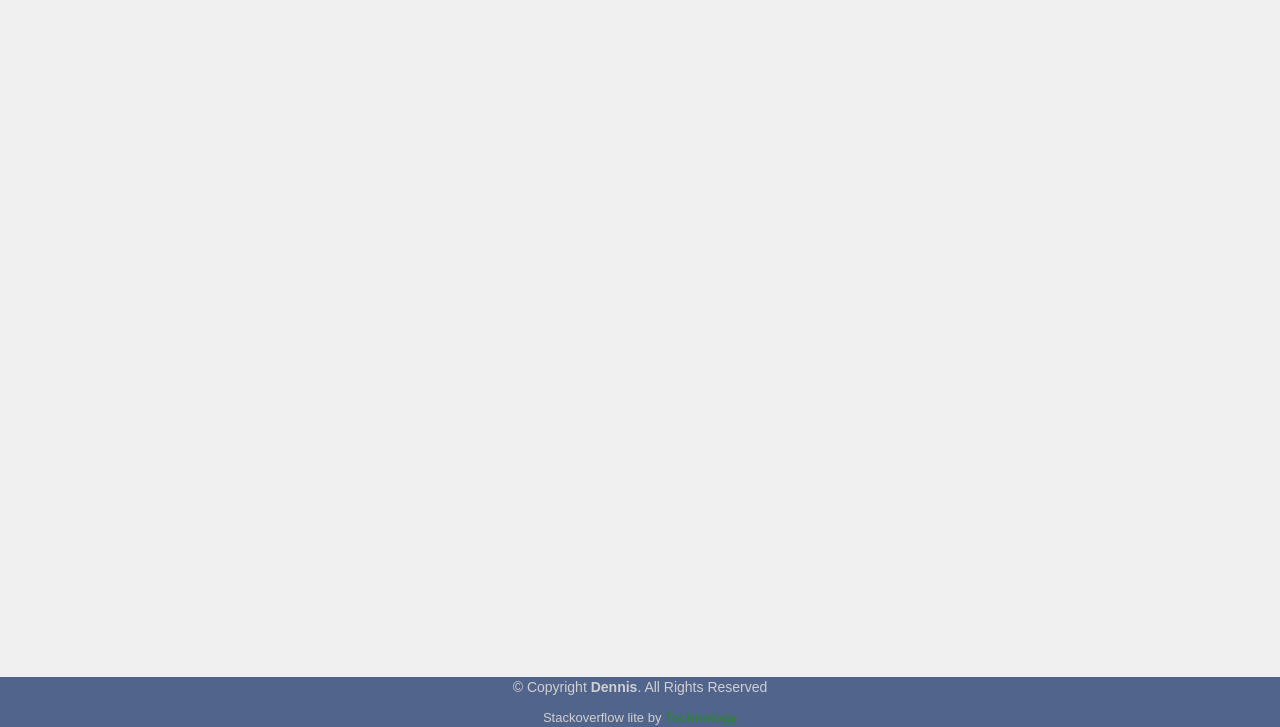
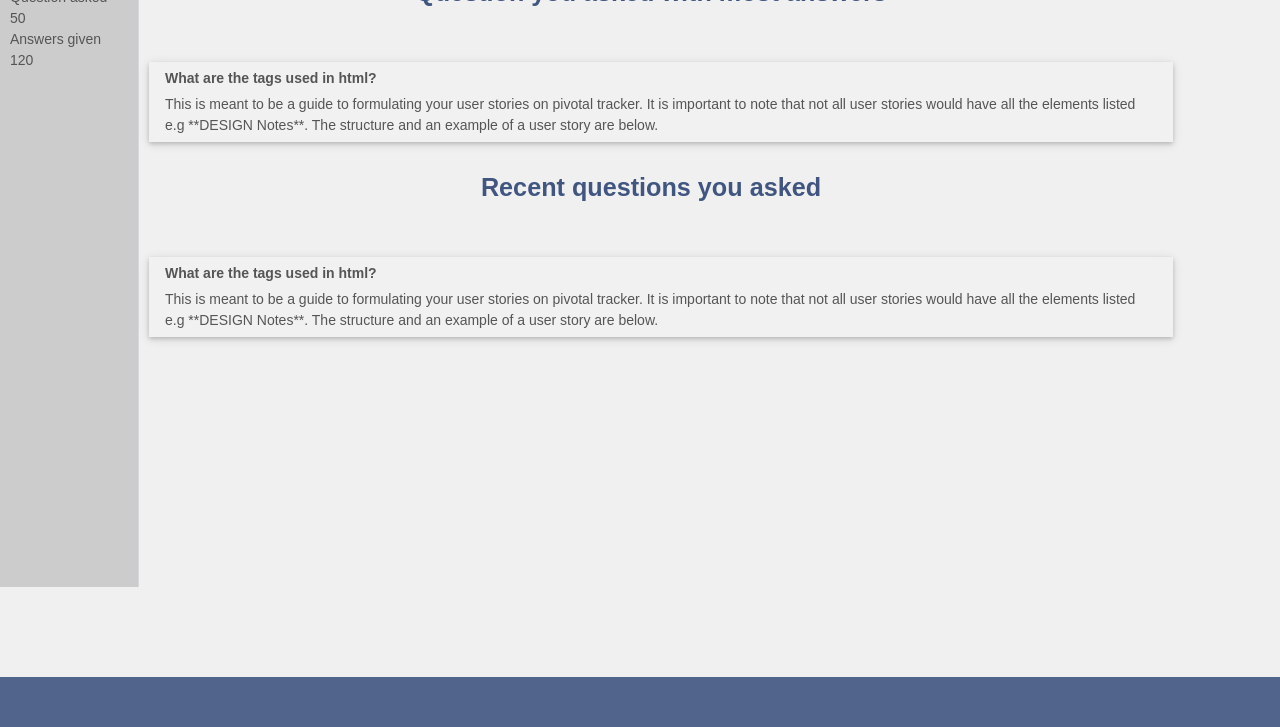
Before and after one commit to Adoniswalker/StackOverFlowLite, a plain HTML site: page UI/profile.html in a window 1280 px wide. Shown: the part 73-800 px from the top of the page. Drawn offline with Linux system fonts and the light colour scheme.

Commit message:
Add profile page

```diff
--- a/UI/css/index_style.css
+++ b/UI/css/index_style.css
@@ -14,6 +14,9 @@
     margin-bottom: 25px;
     box-shadow: 0 2px 4px 0 rgba(0, 0, 0, 0.16), 0 2px 10px 0 rgba(0, 0, 0, 0.12) !important;
 }
+.question_item:hover {
+    box-shadow: 0 12px 16px 0 rgba(0, 0, 0, 0.24), 0 17px 50px 0 rgba(0, 0, 0, 0.19) !important;
+}
 
 .post_question {
     width: 28%;
@@ -21,6 +24,9 @@
     float: left;
     margin-top: 55px;
     padding: 5px;
+}
+.question_item h4{
+    padding-bottom: 5px;
 }
 
 textarea {
--- /dev/null
+++ b/UI/css/profile_styles.css
@@ -0,0 +1,30 @@
+.container{
+    margin-top: 50px;
+}
+.left_nav{
+    float: left;
+    background: #cccccc;
+    height: 600px;
+    width: 10%;
+    padding: 10px 0 0 10px;
+    border-right: 1px solid #d6d9dc;
+    /*flex-shrink: 0;*/
+    z-index: 0;
+    position: relative;
+    box-shadow: 0 0 0 rgba(12,13,14,0.05);
+    transition: box-shadow ease-in-out .1s,transform ease-in-out .1s;
+}
+.content-nav{
+    float: left;
+    width: 80%;
+}
+.content-nav .question_list{
+    width: 100%;
+}
+/* styling h1, p, h3 */
+.content-nav h3{
+    text-align: center;
+    font-size: 180%;
+    line-height: 120%;
+    color: #405580;
+}
--- a/UI/profile.html
+++ b/UI/profile.html
@@ -4,6 +4,8 @@
     <meta charset="UTF-8">
     <title>Profile</title>
     <link rel="stylesheet" href="css/main.css">
+    <link rel="stylesheet" href="css/index_style.css">
+    <link rel="stylesheet" href="css/profile_styles.css">
 </head>
 <body class="body">
 <header>
@@ -14,12 +16,52 @@
             <li><a href="../index.html">Home</a></li>
             <li><a href="profile.html" class="current">Profile</a></li>
             <li><a href="sign_up.html">Sign up</a></li>
-            <li><a href="login.html" >Login</a></li>
+            <li><a href="login.html">Login</a></li>
         </ul>
     </nav>
 </header>
-<div class="main_div">
+<div class="container">
+    <div class="left_nav">
+        <div>
+            <p>Question asked</p>
+            <p>50</p>
+        </div>
+        <div>
+            <p>Answers given</p>
+            <p>120</p>
+        </div>
+    </div>
+    <div class="content-nav">
+        <div class="question_most">
+            <h3>Question you asked with most answers</h3>
+            <div class="question_list">
+                <div class="question_item">
+                    <h4>What are the tags used in html?</h4>
+                    <p>This is meant to be a guide to formulating your user stories on pivotal tracker. It is important
+                        to
+                        note
+                        that
+                        not all user stories would have all the elements listed e.g **DESIGN Notes**.
+                        The structure and an example of a user story are below.</p>
+                </div>
+            </div>
+        </div>
+        <div class="question_recent">
+            <h3>Recent questions you asked</h3>
+            <div class="question_list">
+                <div class="question_item">
+                    <h4>What are the tags used in html?</h4>
+                    <p>This is meant to be a guide to formulating your user stories on pivotal tracker. It is important
+                        to
+                        note
+                        that
+                        not all user stories would have all the elements listed e.g **DESIGN Notes**.
+                        The structure and an example of a user story are below.</p>
+                </div>
 
+            </div>
+        </div>
+    </div>
 </div>
 <footer id="footer">
     <div class="footer-top">
```
Also changed, not shown: index.html (+1 -0 lines).
